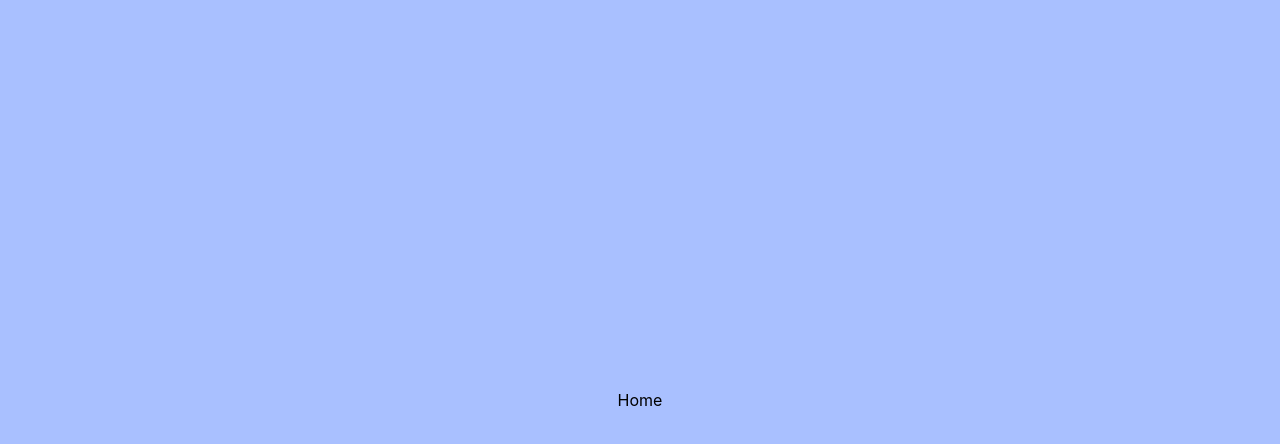
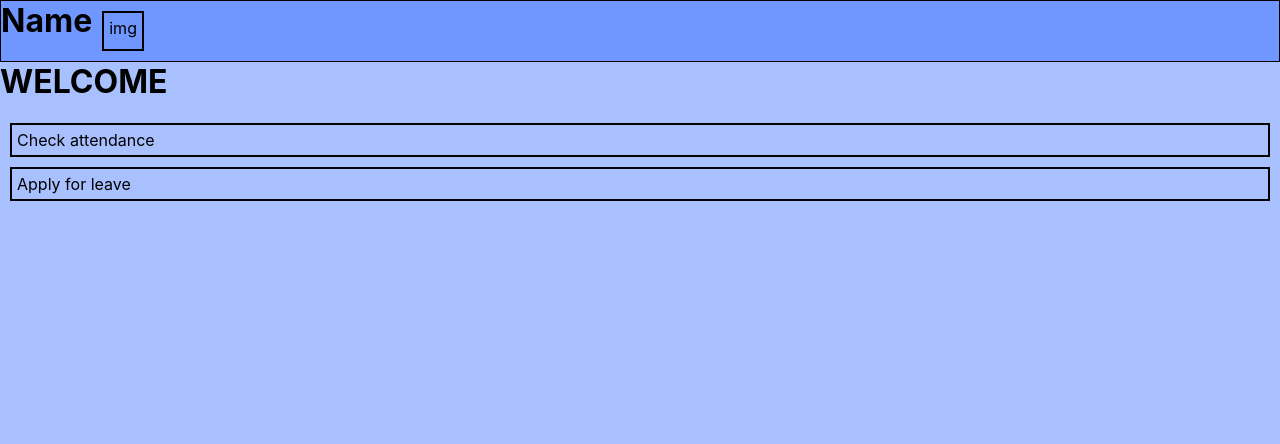
Before and after one commit to Abdul-Ahad3/TestProject, a React (Create React App) app in the folder Client/frontend/: page /home in a window 1280 px wide. Shown: the top 444 px of the page. Built offline with nearby package versions, Linux system fonts and the light colour scheme.

Commit message:
Worked on home page

```diff
--- a/Client/frontend/src/App.css
+++ b/Client/frontend/src/App.css
@@ -4,7 +4,7 @@ html, body, #root{
     padding: 0;
 }
 
-.App{
+.signInPage{
     height: 100vh;
     display: flex;
     justify-content: center;
@@ -78,3 +78,39 @@ html, body, #root{
 .regButton:hover{
     border: 2px solid black;
 }
+
+.home{
+    height: 100vh;
+    padding: 0%;
+    margin: 0%;
+    background-color: rgba(0, 68, 255, 0.336);
+}
+
+.home h1{
+    margin-top: 0%;
+}
+
+.header{
+    display: flex;
+    flex-direction: row;
+    background-color: rgba(0, 68, 255, 0.336);
+    border: 1px solid black;
+}
+
+.profile{
+    border: 2px solid black;
+    padding: 5px;
+    margin: 10px;
+}
+
+.attendance{
+    border: 2px solid black;
+    padding: 5px;
+    margin: 10px;
+}
+
+.leave{
+    border: 2px solid black;
+    padding: 5px;
+    margin: 10px;
+}
--- a/Client/frontend/src/App.js
+++ b/Client/frontend/src/App.js
@@ -6,12 +6,12 @@ import {BrowserRouter as Router, Route, Routes} from 'react-router-dom'
 function App() {
   return (
     <Router>
-      <div className="App">
+      <>
         <Routes>
           <Route path='/' Component={LogReg}/>
           <Route path='/home' Component={Home}/>
         </Routes>
-      </div>
+      </>
     </Router>
   );
 }
--- /dev/null
+++ b/Client/frontend/src/Header.js
@@ -0,0 +1,12 @@
+import React from 'react'
+
+function Header() {
+  return (
+    <div className='header'>
+        <h1>Name</h1>
+        <div className='profile'>img</div>
+    </div>
+  )
+}
+
+export default Header;
--- a/Client/frontend/src/Home.js
+++ b/Client/frontend/src/Home.js
@@ -1,8 +1,14 @@
 import React from 'react'
+import Header from './Header'
 
 function Home() {
   return (
-    <div>Home</div>
+    <div className='home'>
+      <Header />
+      <h1>WELCOME</h1>
+      <div className='attendance'>Check attendance</div>
+      <div className='leave'> Apply for leave</div>
+    </div>
   )
 }
 
--- a/Client/frontend/src/LogReg.js
+++ b/Client/frontend/src/LogReg.js
@@ -3,7 +3,7 @@ import {Link} from 'react-router-dom'
 
 function LogReg() {
   return (
-    <table>
+    <table className='signInPage'>
         <tbody>
             <tr>
                 <td className='container'>
@@ -12,7 +12,7 @@ function LogReg() {
                     <input className='lrIn' placeholder='abc123' type='email'/>
                     <br />
                     <label className='lrLabel'>Password: </label>
-                    <input className='lrIn'/>
+                    <input className='lrIn' type='password'/>
                     <br />
                     <button className='logButton'><Link to='/home'>Login</Link></button>
                 </td>
```
